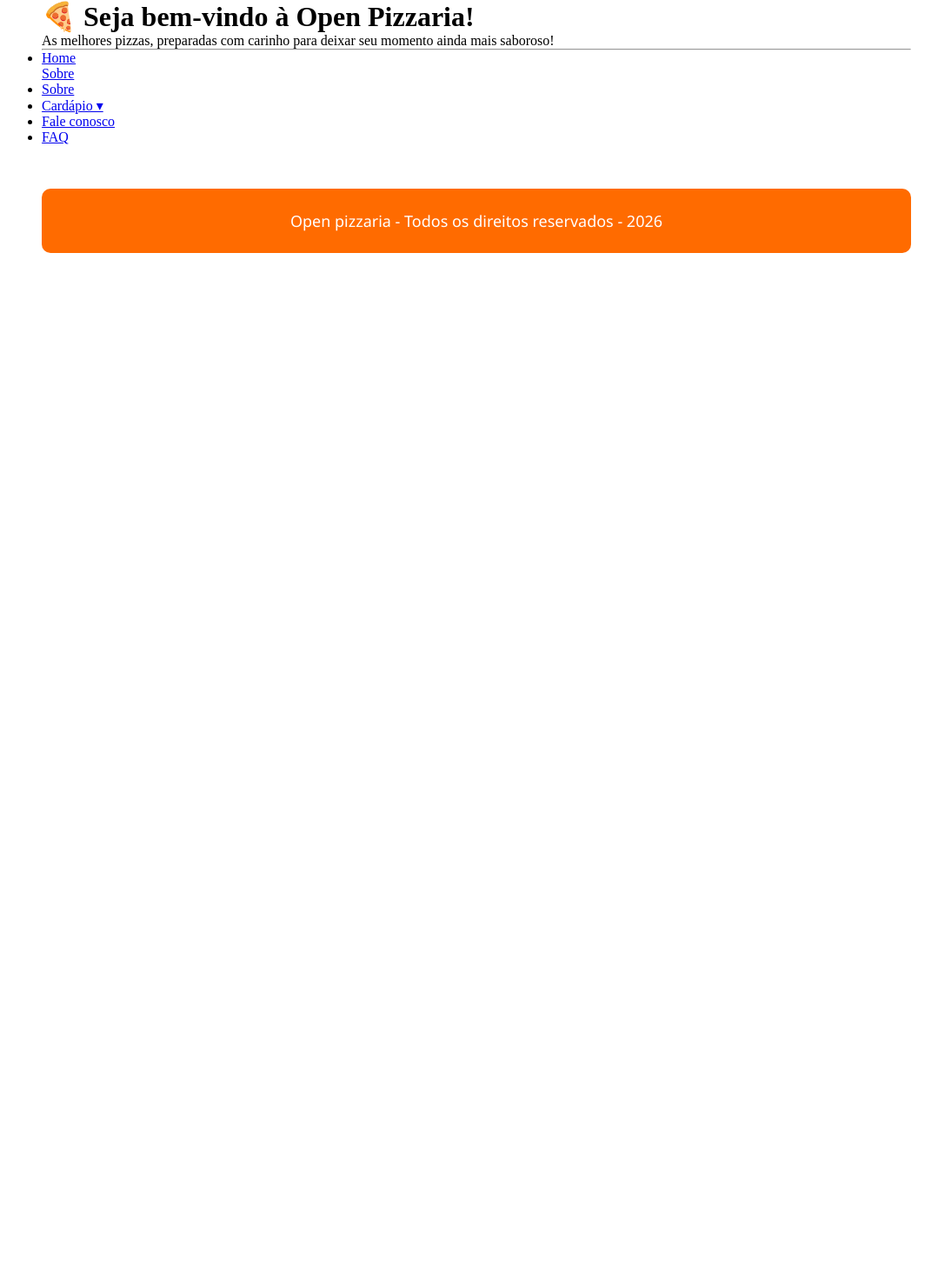
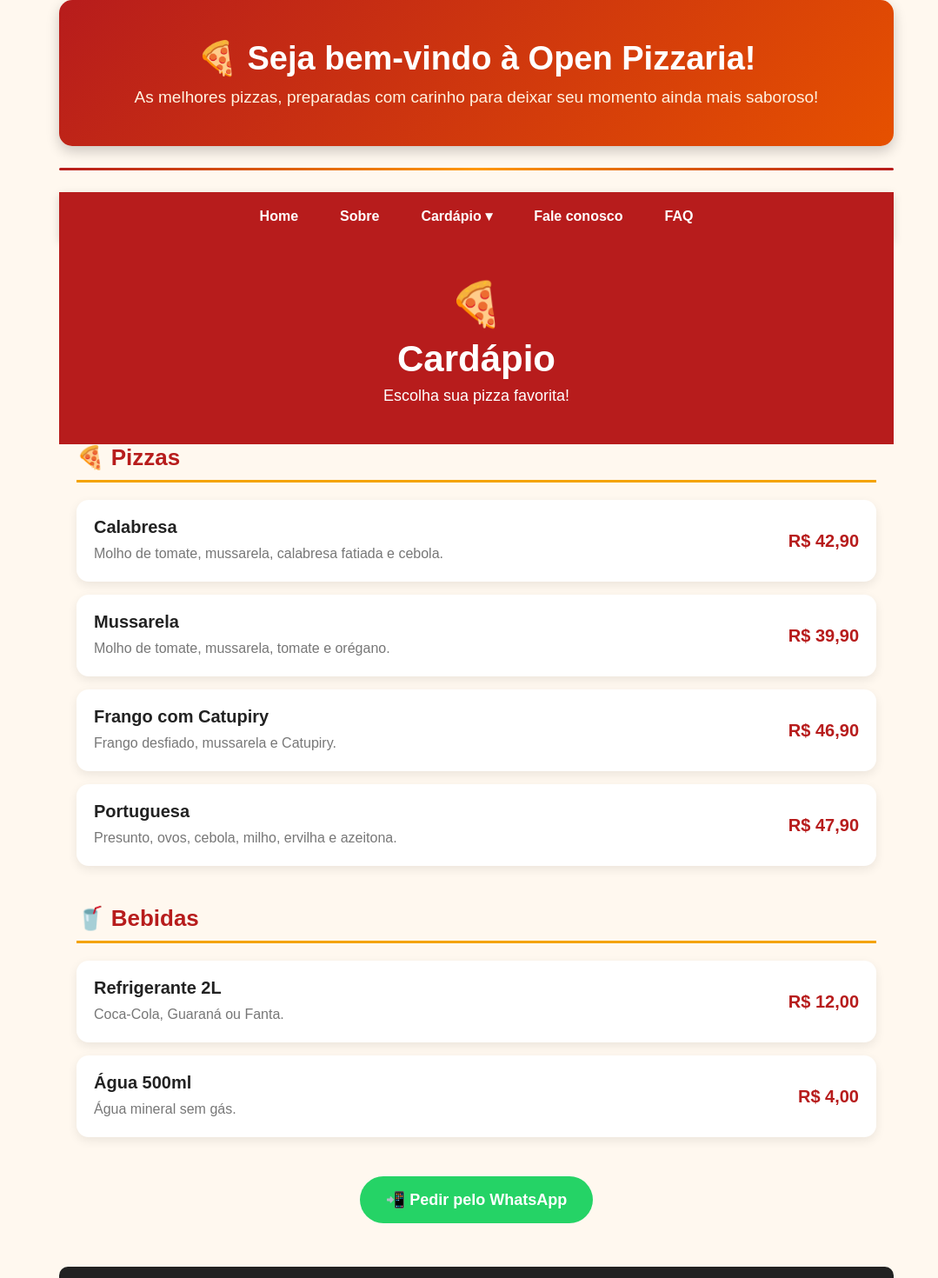
Before and after one commit to thiaguin5/domando-gpt, a React (Vite) app in the folder open-pizzaria/: page /Cardapio in a window 1280 px wide. Shown: the top 1470 px of the page at 87% size, without its empty margins (92-1171 px from the left). Before the commit the page ends 952 px from the top, so only its background shows below. Built offline with nearby package versions, Linux system fonts and the light colour scheme.

Commit message:
feat: adicionando pagina cardapio

```diff
--- a/open-pizzaria/src/Components/Header/Header.css
+++ b/open-pizzaria/src/Components/Header/Header.css
@@ -1,21 +1,31 @@
-.header {
-  background: linear-gradient(135deg, #b91c1c, #f97316);
-  color: white;
-  padding: 50px 20px;
-  text-align: center;
-  border-radius: 0 0 20px 20px;
-  box-shadow: 0 5px 15px rgba(0, 0, 0, 0.25);
-}
+  .header-pizzaria {
+        background: linear-gradient(135deg, #b71c1c, #e65100);
+        color: #fff;
+        text-align: center;
+        padding: 45px 20px;
+        border-radius: 15px;
+        box-shadow: 0 6px 15px rgba(0, 0, 0, 0.2);
+        margin-bottom: 25px;
+    }
 
-.header h1 {
-  margin: 0 0 15px;
-  font-size: 42px;
-  font-weight: bold;
-}
+    .header-pizzaria h1 {
+        margin: 0 0 12px;
+        font-size: 38px;
+        font-family: Arial, sans-serif;
+        font-weight: bold;
+    }
 
-.header p {
-  margin: 0 auto;
-  max-width: 700px;
-  font-size: 18px;
-  line-height: 1.6;
-}
+    .header-pizzaria p {
+        margin: 0;
+        font-size: 19px;
+        font-family: Arial, sans-serif;
+        color: #fff3e0;
+    }
+
+    .divider {
+        border: none;
+        height: 3px;
+        background: linear-gradient(to right, #b71c1c, #ff9800, #b71c1c);
+        margin: 25px 0;
+        border-radius: 5px;
+    }
--- a/open-pizzaria/src/Components/Menu/Index.jsx
+++ b/open-pizzaria/src/Components/Menu/Index.jsx
@@ -1,58 +1,56 @@
-import {Link} from "react-router-dom"
-import "./Menu.css"
-
+import { Link } from "react-router-dom";
+import "./Menu.css";
 
 const Menu = () => {
-
   return (
     <nav className="Menu">
       <ul>
-    <li>
-     <Link to= "/">Home</Link>
-    </li>
-    <Link to= "/sobre">Sobre</Link>
 
         <li>
-      <a href="#">Sobre</a>
+          <Link to="/">Home</Link>
+        </li>
+
+        <li>
+          <Link to="/sobre">Sobre</Link>
         </li>
 
         <li className="submenu">
-      <a href="#">Cardápio ▾</a>
+          <Link to="/cardapio">
+            Cardápio ▾
+          </Link>
 
           <ul className="submenu-list">
+
             <li>
-          <a href="#">Pizzas</a>
+              <Link to="/cardapio">Pizzas</Link>
             </li>
 
             <li>
-          <a href="#">Bebidas</a>
+              <Link to="/cardapio">Bebidas</Link>
             </li>
 
             <li>
-          <a href="#">Sobremesas</a>
+              <Link to="/cardapio">Sobremesas</Link>
             </li>
+
           </ul>
         </li>
 
         <li>
-      <a href="#">Fale conosco</a>
+          <Link to="/contato">
+            Fale conosco
+          </Link>
         </li>
 
         <li>
-      <a href="#">FAQ</a>
+          <Link to="/faq">
+            FAQ
+          </Link>
         </li>
+
       </ul>
     </nav>
+  );
+};
 
-
-
-
-
-
-
-)
-
-}
-
-
-export default Menu
+export default Menu;
--- a/open-pizzaria/src/Components/Menu/Menu.css
+++ b/open-pizzaria/src/Components/Menu/Menu.css
@@ -154,3 +154,123 @@
     transform: none;
   }
 }
+
+/* RESET */
+.Menu {
+  width: 100%;
+  background-color: #b71c1c;
+  padding: 0;
+  box-shadow: 0 3px 10px rgba(0, 0, 0, 0.15);
+}
+
+.Menu ul {
+  list-style: none;
+  margin: 0;
+  padding: 0;
+}
+
+/* MENU PRINCIPAL */
+.Menu > ul {
+  display: flex;
+  justify-content: center;
+  align-items: center;
+}
+
+/* ITENS */
+.Menu > ul > li {
+  position: relative;
+}
+
+/* LINKS */
+.Menu a {
+  display: block;
+  padding: 18px 24px;
+  color: white;
+  text-decoration: none;
+  font-size: 16px;
+  font-weight: 600;
+
+  transition: background-color 0.3s ease,
+              color 0.3s ease;
+}
+
+/* HOVER */
+.Menu > ul > li > a:hover {
+  background-color: #8e1515;
+  color: #ffd54f;
+}
+
+/* SUBMENU */
+.submenu-list {
+  position: absolute;
+  top: 100%;
+  left: 0;
+
+  min-width: 180px;
+
+  background-color: white;
+
+  box-shadow: 0 5px 15px rgba(0, 0, 0, 0.2);
+
+  opacity: 0;
+  visibility: hidden;
+
+  transform: translateY(10px);
+
+  transition: 0.3s ease;
+
+  z-index: 1000;
+}
+
+/* LINKS DO SUBMENU */
+.submenu-list li a {
+  color: #333;
+  padding: 14px 18px;
+  font-size: 15px;
+}
+
+.submenu-list li a:hover {
+  background-color: #fff1e0;
+  color: #b71c1c;
+}
+
+/* MOSTRAR SUBMENU */
+.submenu:hover .submenu-list {
+  opacity: 1;
+  visibility: visible;
+  transform: translateY(0);
+}
+
+/* RESPONSIVO */
+@media (max-width: 700px) {
+
+  .Menu > ul {
+    flex-direction: column;
+    align-items: stretch;
+  }
+
+  .Menu > ul > li {
+    width: 100%;
+    text-align: center;
+  }
+
+  .Menu a {
+    padding: 15px;
+  }
+
+  .submenu-list {
+    position: static;
+    width: 100%;
+
+    opacity: 1;
+    visibility: visible;
+
+    transform: none;
+
+    display: none;
+  }
+
+  .submenu:hover .submenu-list {
+    display: block;
+  }
+}
--- a/open-pizzaria/src/Router.jsx
+++ b/open-pizzaria/src/Router.jsx
@@ -4,6 +4,7 @@ import { BrowserRouter, Route, Routes } from 'react-router-dom';
 import Home from './pages/Home';
 import Menu from './Components/Menu/Index';
 import Sobre from './pages/Sobre'
+import Cardapio from './pages/Cardapio';
 
 export default function Router() {
   return (
@@ -13,6 +14,8 @@ export default function Router() {
         <Routes>
             <Route path="/" element={ <Home /> } />
              <Route path="/sobre" element={ <Sobre /> } />
+              <Route path="/Cardapio" element={ <Cardapio /> } />
+
 
         </Routes>
     </BrowserRouter>
--- /dev/null
+++ b/open-pizzaria/src/pages/Cardapio.css
@@ -0,0 +1,176 @@
+* {
+  margin: 0;
+  padding: 0;
+  box-sizing: border-box;
+}
+
+body {
+  font-family: Arial, Helvetica, sans-serif;
+  background-color: #fff8ef;
+  color: #333;
+}
+
+.pagina {
+  min-height: 100vh;
+}
+
+/* CABEÇALHO */
+
+.cabecalho {
+  background: #b71c1c;
+  color: white;
+  text-align: center;
+  padding: 45px 20px;
+}
+
+.icone {
+  font-size: 50px;
+  margin-bottom: 10px;
+}
+
+.cabecalho h1 {
+  font-size: 42px;
+  margin-bottom: 8px;
+}
+
+.cabecalho p {
+  font-size: 18px;
+}
+
+/* CONTAINER */
+
+.container {
+  max-width: 900px;
+  margin: 40px auto;
+  padding: 0 20px;
+}
+
+/* CATEGORIA */
+
+.categoria {
+  margin-bottom: 45px;
+}
+
+.categoria h2 {
+  color: #b71c1c;
+  font-size: 26px;
+  margin-bottom: 20px;
+  padding-bottom: 10px;
+  border-bottom: 3px solid #f4a300;
+}
+
+/* CARD DA PIZZA */
+
+.card-pizza {
+  background: white;
+  border-radius: 14px;
+  padding: 20px;
+  margin-bottom: 15px;
+
+  display: flex;
+  justify-content: space-between;
+  align-items: center;
+
+  gap: 20px;
+
+  box-shadow: 0 4px 12px rgba(0, 0, 0, 0.08);
+
+  transition: 0.3s;
+}
+
+.card-pizza:hover {
+  transform: translateY(-3px);
+  box-shadow: 0 7px 18px rgba(0, 0, 0, 0.12);
+}
+
+/* INFORMAÇÕES */
+
+.informacoes h3 {
+  font-size: 20px;
+  margin-bottom: 7px;
+  color: #222;
+}
+
+.informacoes p {
+  color: #777;
+  line-height: 1.5;
+}
+
+/* PREÇO */
+
+.preco {
+  color: #b71c1c;
+  font-size: 20px;
+  white-space: nowrap;
+}
+
+/* BOTÃO */
+
+.botao {
+  display: block;
+  width: fit-content;
+
+  margin: 10px auto 45px;
+  padding: 16px 30px;
+
+  background-color: #25d366;
+  color: white;
+
+  text-decoration: none;
+  border-radius: 30px;
+
+  font-size: 18px;
+  font-weight: bold;
+
+  transition: 0.3s;
+}
+
+.botao:hover {
+  background-color: #1ebe5d;
+  transform: scale(1.05);
+}
+
+/* RODAPÉ */
+
+footer {
+  background-color: #222;
+  color: white;
+  text-align: center;
+  padding: 25px;
+}
+
+footer p {
+  margin: 5px 0;
+  color: #ddd;
+}
+
+/* RESPONSIVO */
+
+@media (max-width: 600px) {
+
+  .cabecalho h1 {
+    font-size: 34px;
+  }
+
+  .container {
+    margin-top: 30px;
+  }
+
+  .categoria h2 {
+    font-size: 22px;
+  }
+
+  .card-pizza {
+    flex-direction: column;
+    align-items: flex-start;
+  }
+
+  .preco {
+    align-self: flex-end;
+  }
+
+  .botao {
+    width: 100%;
+    text-align: center;
+  }
+}
--- /dev/null
+++ b/open-pizzaria/src/pages/Cardapio.jsx
@@ -0,0 +1,124 @@
+
+import "./Cardapio.css";
+
+const pizzas = [
+  {
+    nome: "Calabresa",
+    descricao: "Molho de tomate, mussarela, calabresa fatiada e cebola.",
+    preco: "R$ 42,90",
+  },
+  {
+    nome: "Mussarela",
+    descricao: "Molho de tomate, mussarela, tomate e orégano.",
+    preco: "R$ 39,90",
+  },
+  {
+    nome: "Frango com Catupiry",
+    descricao: "Frango desfiado, mussarela e Catupiry.",
+    preco: "R$ 46,90",
+  },
+  {
+    nome: "Portuguesa",
+    descricao: "Presunto, ovos, cebola, milho, ervilha e azeitona.",
+    preco: "R$ 47,90",
+  },
+];
+
+function Cardapio() {
+  return (
+    <div className="pagina">
+
+      <header className="cabecalho">
+        <div className="icone">🍕</div>
+
+        <h1>Cardápio</h1>
+
+        <p>Escolha sua pizza favorita!</p>
+      </header>
+
+      <main className="container">
+
+        <section className="categoria">
+
+          <h2>🍕 Pizzas</h2>
+
+          {pizzas.map((pizza) => (
+            <div className="card-pizza" key={pizza.nome}>
+
+              <div className="informacoes">
+                <h3>{pizza.nome}</h3>
+
+                <p>{pizza.descricao}</p>
+              </div>
+
+              <strong className="preco">
+                {pizza.preco}
+              </strong>
+
+            </div>
+          ))}
+
+        </section>
+
+        <section className="categoria">
+
+          <h2>🥤 Bebidas</h2>
+
+          <div className="card-pizza">
+
+            <div className="informacoes">
+              <h3>Refrigerante 2L</h3>
+
+              <p>
+                Coca-Cola, Guaraná ou Fanta.
+              </p>
+            </div>
+
+            <strong className="preco">
+              R$ 12,00
+            </strong>
+
+          </div>
+
+          <div className="card-pizza">
+
+            <div className="informacoes">
+              <h3>Água 500ml</h3>
+
+              <p>
+                Água mineral sem gás.
+              </p>
+            </div>
+
+            <strong className="preco">
+              R$ 4,00
+            </strong>
+
+          </div>
+
+        </section>
+
+        <a
+          className="botao"
+          href="https://wa.me/5511999999999"
+          target="_blank"
+          rel="noreferrer"
+        >
+          📲 Pedir pelo WhatsApp
+        </a>
+
+      </main>
+
+      <footer>
+        <p>© 2026 — Todos os direitos reservados.</p>
+
+        <p>
+          📍 Rua das Pizzas, 123 — São Paulo
+        </p>
+      </footer>
+
+    </div>
+  );
+}
+
+export default Cardapio;
```
Lines whose indentation alone changed are shown as unchanged.
